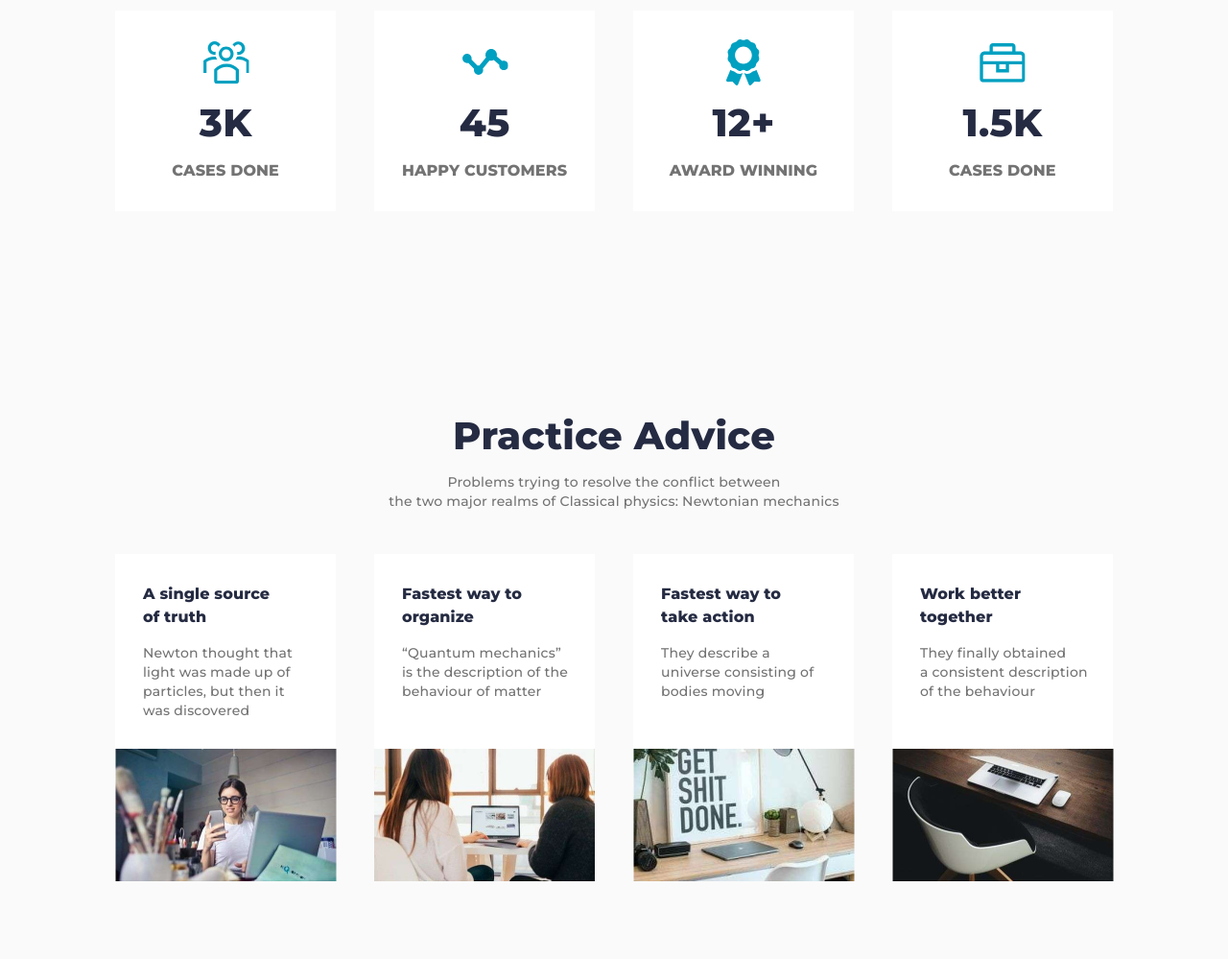
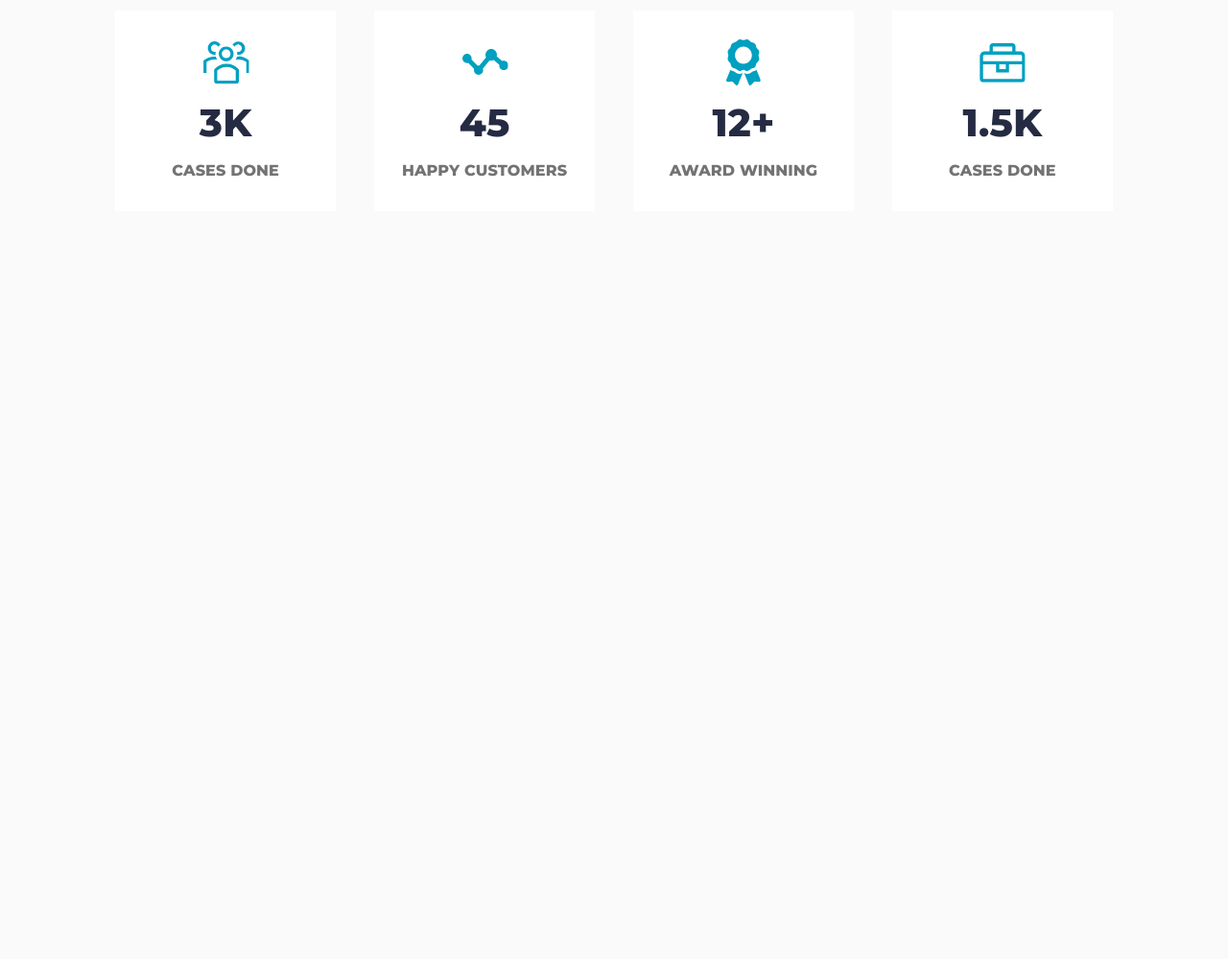
Before and after one commit to Ilimjan2324/Indicorp, a plain HTML site: page index.html in a window 1280 px wide. Shown: the part 1138-2137 px from the top of the page at 96% size. After the commit the page ends 1438 px from the top, so only its background shows below. Drawn offline with Linux system fonts and the light colour scheme.

Commit message:
Statistics

```diff
--- a/index.html
+++ b/index.html
@@ -174,71 +174,5 @@
         </div>
     </div>
 </section>
-<section class="advice">
-    <div class="container d-flex flex-column align-center">
-        <h2 class="section_title">Practice Advice</h2>
-        <p class="section_desc">Problems trying to resolve the conflict between<br>
-            the two major realms of Classical physics: Newtonian mechanics </p>
-        <div class="row d-flex">
-            <div class="col-3">
-                <div class="advice_card d-flex flex-column justify-between">
-                    <div class="advice_card_info">
-                        <h5 class="advice_card_title">A single source<br>
-                            of truth</h5>
-                        <p class="section_desc">Newton thought that<br>
-                            light was made up of<br>
-                            particles, but then it<br>
-                            was discovered</p>
-                    </div>
-                    <div class="advice_card_img">
-                        <img src="./images/advice_1.png" alt="#">
-                    </div>
-                </div>
-            </div>
-            <div class="col-3">
-                <div class="advice_card d-flex flex-column justify-between">
-                    <div class="advice_card_info">
-                        <h5 class="advice_card_title">Fastest way to<br>
-                            organize</h5>
-                        <p class="section_desc">“Quantum mechanics”<br>
-                            is the description of the<br>
-                            behaviour of matter</p>
-                    </div>
-                    <div class="advice_card_img">
-                        <img src="./images/advice_2.png" alt="#">
-                    </div>
-                </div>
-            </div>
-            <div class="col-3">
-                <div class="advice_card d-flex flex-column justify-between">
-                    <div class="advice_card_info">
-                        <h5 class="advice_card_title">Fastest way to<br>
-                            take action</h5>
-                        <p class="section_desc">They describe a<br>
-                            universe consisting of<br>
-                            bodies moving</p>
-                    </div>
-                    <div class="advice_card_img">
-                        <img src="./images/advice_3.png" alt="#">
-                    </div>
-                </div>
-            </div>
-            <div class="col-3">
-                <div class="advice_card d-flex flex-column justify-between">
-                    <div class="advice_card_info">
-                        <h5 class="advice_card_title">Work better<br>
-                            together</h5>
-                        <p class="section_desc">They finally obtained<br>
-                            a consistent description<br>
-                            of the behaviour</p>
-                    </div>
-                    <div class="advice_card_img">
-                        <img src="./images/advice_4.png" alt="#">
-                    </div>
-                </div>
-            </div>
-        </div>
-    </div>
-</section>
 </body>
 </html>
```
